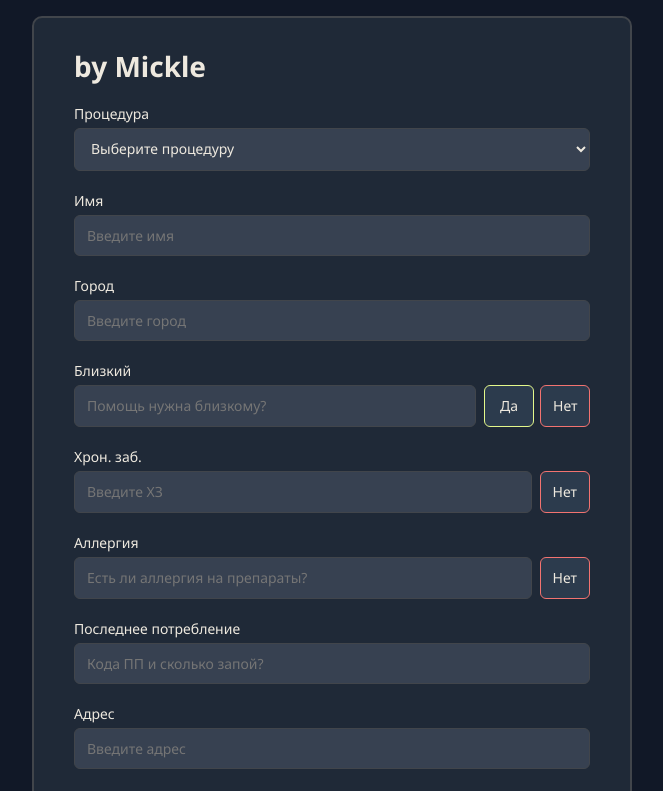
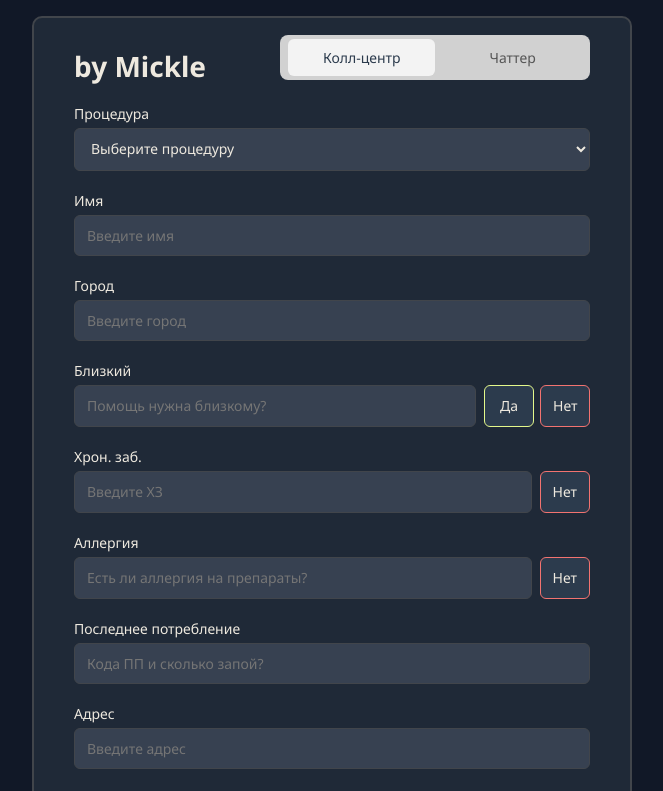
Before and after one commit to verestov/anamnesis-form, a React (Vite) app: page / in a window 1280 px wide. Shown: the top 791 px of the page, without its empty margins (308-971 px from the left). Built offline with nearby package versions, Linux system fonts and the light colour scheme.

Commit message:
added sweatcher button

```diff
--- a/src/App.jsx
+++ b/src/App.jsx
@@ -1,8 +1,17 @@
-import { useState } from 'react'
+import { useEffect, useState } from 'react'
 import { generateTemplate } from './utils/generateTemplate'
 import AnamnesisForm from './components/AnamnesisForm'
+import RoleSwitcher from './components/RoleSwitcher'
 
 function App() {
+	const [role, setRole] = useState(() => {
+		return localStorage.getItem('role') || 'call-center'
+	})
+
+	useEffect(() => {
+		localStorage.setItem('role', role)
+	}, [role])
+
 	const [form, setForm] = useState({
 		service: '',
 		name: '',
@@ -49,7 +58,10 @@ function App() {
 	return (
 		<main className='app'>
 			<div className='form-container'>
-				<h1>by Mickle</h1>
+				<div className='div-header'>
+					<h1>by Mickle</h1>
+					<RoleSwitcher role={role} setRole={setRole} />
+				</div>
 
 				<AnamnesisForm
 					form={form}
--- /dev/null
+++ b/src/components/RoleSwitcher.jsx
@@ -0,0 +1,25 @@
+function RoleSwitcher({ role, setRole }) {
+	return (
+		<div className='role-switcher'>
+			<div className={`role-slider ${role === 'chatter' ? 'chatter' : ''}`} />
+
+			<button
+				type='button'
+				className={role === 'call-center' ? 'active' : ''}
+				onClick={() => setRole('call-center')}
+			>
+				Колл-центр
+			</button>
+
+			<button
+				type='button'
+				className={role === 'chatter' ? 'active' : ''}
+				onClick={() => setRole('chatter')}
+			>
+				Чаттер
+			</button>
+		</div>
+	)
+}
+
+export default RoleSwitcher
--- a/src/index.css
+++ b/src/index.css
@@ -38,6 +38,41 @@ textarea {
 	background-color: #1f2937;
 	border: 2px solid #41454b;
 	border-radius: 10px;
+}
+
+.div-header {
+	display: flex;
+	align-items: center;
+	justify-content: space-between;
+	width: inherit;
+}
+
+.role-switcher {
+	display: flex;
+	width: 60%;
+	padding: 4px;
+	margin-bottom: 16px;
+	background-color: #d1d1d1;
+	border-radius: 8px;
+	gap: 4px;
+}
+
+.role-switcher button {
+	flex: 1;
+	padding: 9px 12px;
+	border: none;
+	border-radius: 6px;
+	background-color: transparent;
+	color: #555;
+	cursor: pointer;
+	transition:
+		background-color 0.2s ease,
+		color 0.2s ease;
+}
+
+.role-switcher button.active {
+	background-color: #f3f3f3;
+	color: #2c3b4d;
 }
 
 .field {
```
